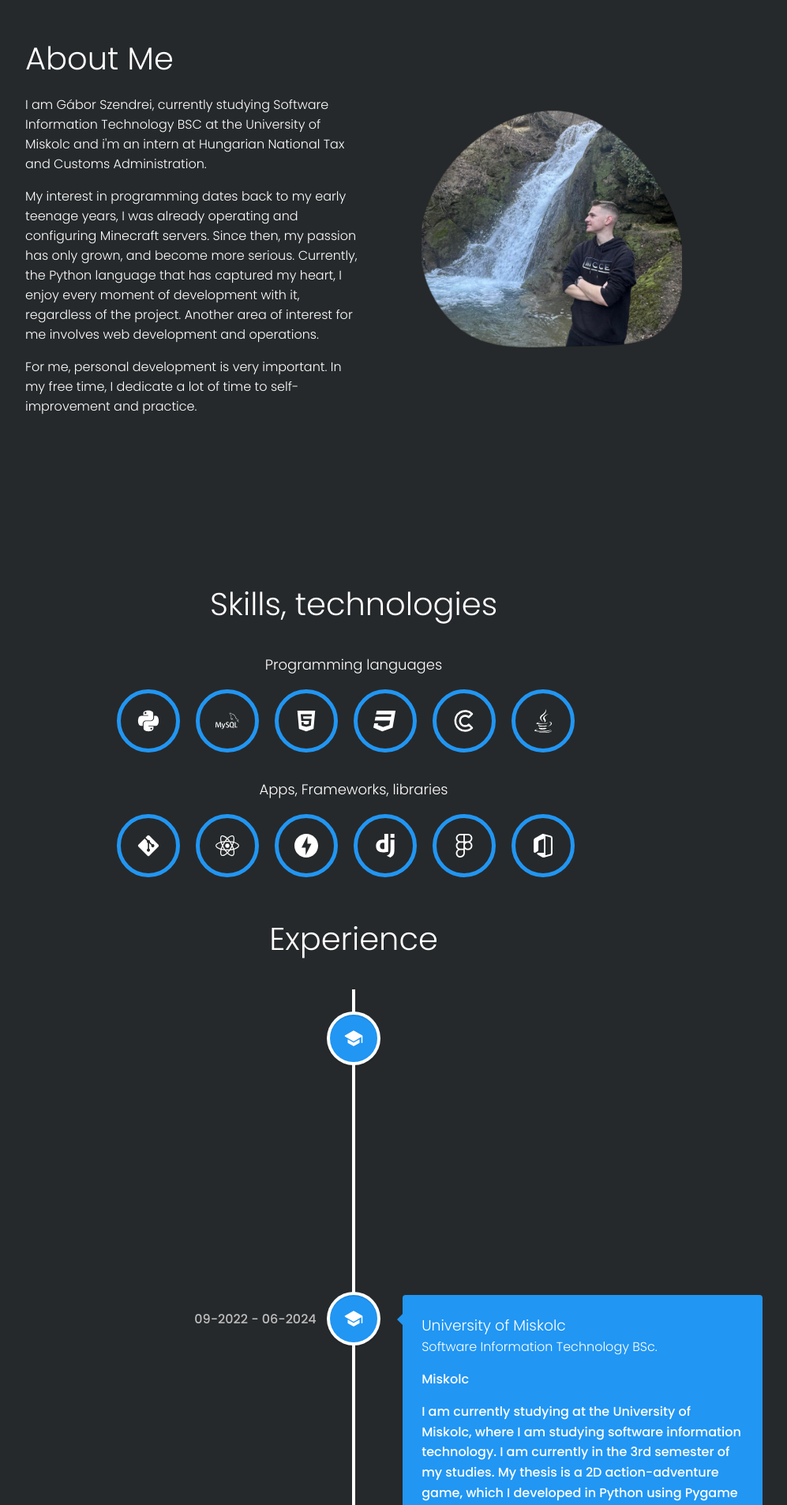
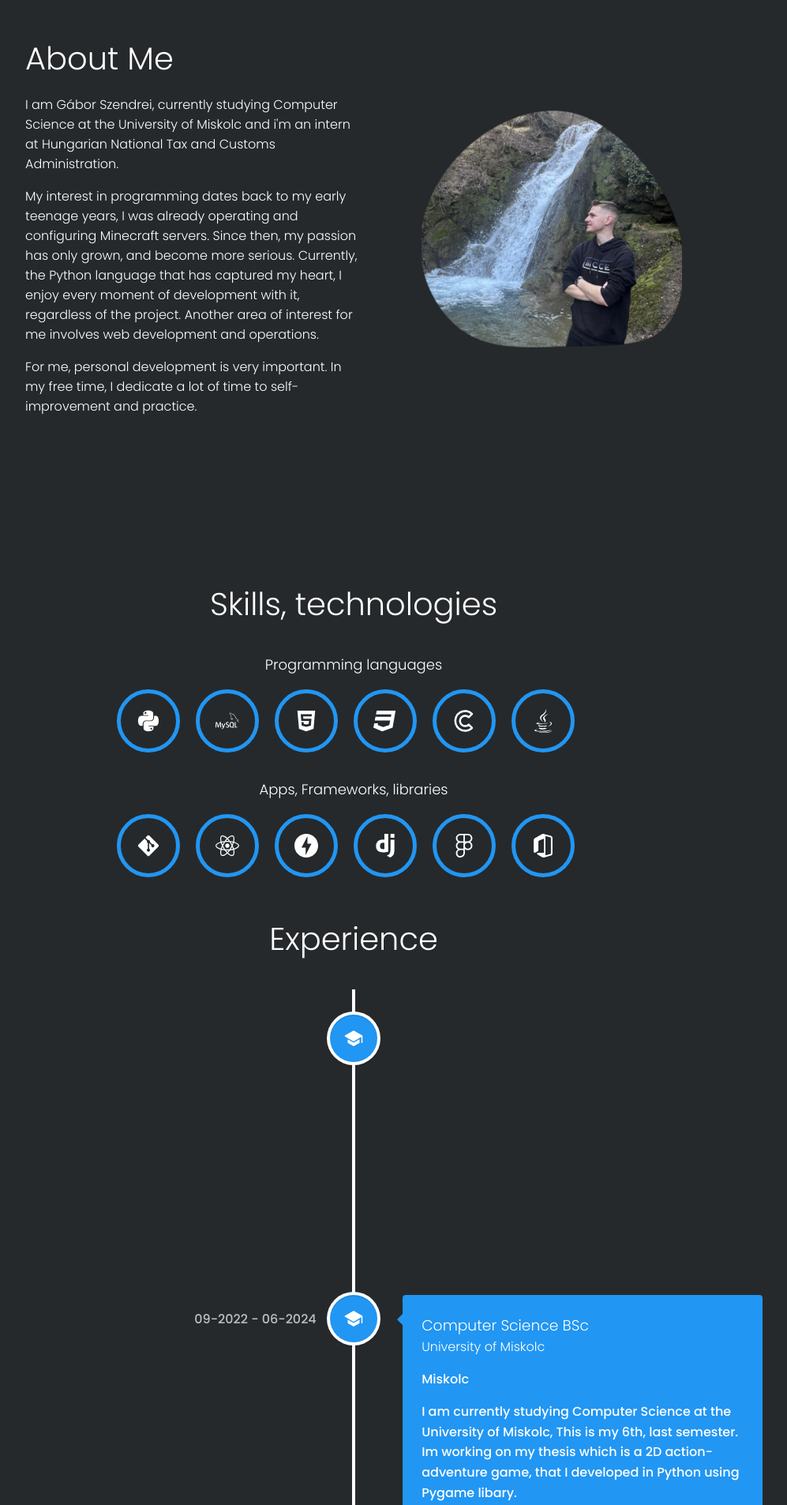
Before and after one commit to SzGabor1/portfolio, a React (Vite) app: page / in a window 1280 px wide. Shown: the part 280-2186 px from the top of the page at 79% size, without its empty margins (192-1189 px from the left). Built offline with nearby package versions, Linux system fonts and the light colour scheme.

Commit message:
Fixing texts

```diff
--- a/package.json
+++ b/package.json
@@ -35,6 +35,6 @@
     "eslint-plugin-react-hooks": "^4.6.0",
     "eslint-plugin-react-refresh": "^0.4.5",
     "typescript": "^5.2.2",
-    "vite": "^5.0.8"
+    "vite": "^5.2.8"
   }
 }
--- a/src/App.tsx
+++ b/src/App.tsx
@@ -39,20 +39,20 @@ function App() {
     },
     {
       type: 'school',
-      title: 'University of Miskolc',
-      company: 'Software Information Technology BSc.',
+      title: 'Computer Science BSc',
+      company: 'University of Miskolc',
       location: 'Miskolc',
       startDate: '09-2022',
       endDate: '06-2024',
-      description: 'I am currently studying at the University of Miskolc, where I am studying software information technology. I am currently in the 3rd semester of my studies. My thesis is a 2D action-adventure game, which I developed in Python using Pygame libary.',
+      description: 'I am currently studying Computer Science at the University of Miskolc, This is my 6th, last semester. Im working on my thesis which is a 2D action-adventure game, that I developed in Python using Pygame libary.',
     },    {
       type: 'work',
       title: 'Intern',
       company: 'National Tax and Customs Administration. - Hungary',
       location: 'Miskolc',
       startDate: '10.2023',
-      endDate: 'present',
-      description: "I'm assisting in the exploration of network infrastructure through uCMDB, as well as contributing to the creation of various views and reports based on data. Additionally, I'm involved in establishing interfaces between uCMDB and unsupported devices using Python and REST API.",
+      endDate: '2024.04',
+      description: "I assisted in the exploration of network infrastructure through uCMDB, as well as contributed to the creation of various views and reports based on data. Additionally, I was involved in establishing interfaces between uCMDB and unsupported devices using Python and REST API.",
     },
     {
       type: 'work',
--- a/src/components/about.tsx
+++ b/src/components/about.tsx
@@ -5,7 +5,7 @@ const About = () => {
     <div className="about">
 
         <h2>About Me</h2>
-        <p>I am Gábor Szendrei, currently studying Software Information Technology BSC at the University of Miskolc and i'm an intern at Hungarian National Tax and Customs Administration.</p>
+        <p>I am Gábor Szendrei, currently studying Computer Science at the University of Miskolc and i'm an intern at Hungarian National Tax and Customs Administration.</p>
 
         <p>My interest in programming dates back to my early teenage years, I was already operating and configuring Minecraft servers. Since then, my passion has only grown, and become more serious. Currently, the Python language that has captured my heart, I enjoy every moment of development with it, regardless of the project. Another area of interest for me involves web development and operations.</p>
 
```
Also changed, not shown: 1 other file (tests, documents, lock files or other folders).
